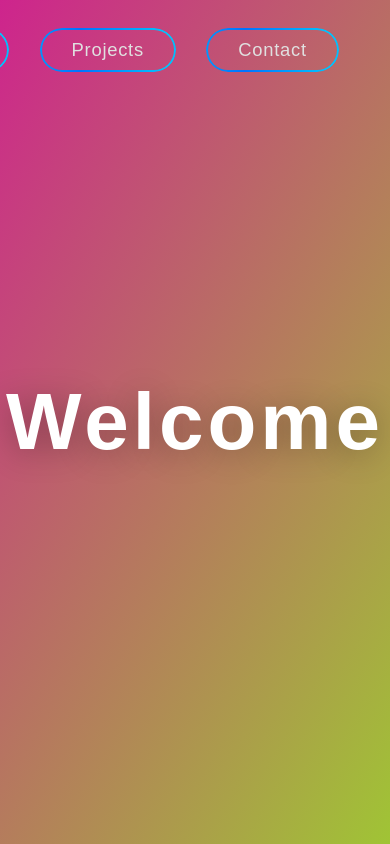
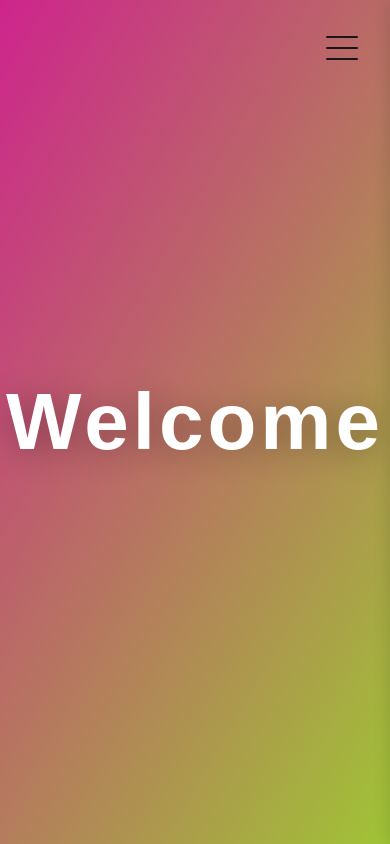
Before and after one commit to ZakNilsen/Zak-Website, a Next.js app: page /Home in a window 390 px wide. Built offline with nearby package versions, Linux system fonts and the light colour scheme.

Commit message:
Setup mobile menu

```diff
--- a/app/Home/page.module.css
+++ b/app/Home/page.module.css
@@ -1,25 +1,11 @@
 
 .fullscreenBg {
-	position: fixed;
-	top: 0;
-	left: 0;
 	width: 100vw;
 	height: 100vh;
-	z-index: 0;
 	overflow: hidden;
 	background: linear-gradient(120deg, #ce248d 0%, #a0c435 100%);
-	animation: bgMove 5s ease-in-out infinite alternate;
 	display: flex;
 	flex-direction: column;
-}
-
-@keyframes bgMove {
-	0% {
-		background-position: 0% 50%;
-	}
-	100% {
-		background-position: 100% 50%;
-	}
 }
 
 .centeredWelcome {
@@ -27,7 +13,6 @@
 	display: flex;
 	align-items: center;
 	justify-content: center;
-	z-index: 1;
 }
 
 .welcomeText {
--- /dev/null
+++ b/app/MobileMenu/mobile-menu.module.css
@@ -0,0 +1,99 @@
+.hamburgerMenuContainer {
+    position: relative;
+    z-index: 10020; /* Ensure it's above other content */
+}
+
+.hamburgerIcon {
+    position: fixed;
+    top: 2rem;
+    right: 2rem;
+    z-index: 10003; /* Above other content */
+    width: 32px;
+    height: 32px;
+    background: transparent;
+    border: none;
+    cursor: pointer;
+    padding: 0;
+    display: flex;
+    flex-direction: column;
+    justify-content: space-around;
+    pointer-events: all;
+}
+
+/* Hamburger lines */
+.hamburgerIcon .line {
+    width: 100%;
+    height: 2px;
+    background: var(--main-text);
+    border-radius: 1px;
+    transition: transform .3s ease, opacity .3s ease;
+    transform-origin: center;
+}
+.hamburgerIcon .line.open:nth-child(1) {
+    transform: rotate(45deg) translateY(15px);
+}
+.hamburgerIcon .line.open:nth-child(2) {
+    opacity: 0;
+}
+.hamburgerIcon .line.open:nth-child(3) {
+    transform: rotate(-45deg) translateY(-15px);
+}
+
+.sideOverlay {
+    position: fixed;
+    top: 0;
+    right: 0;
+    height: 100vh;
+    width: 100vw;
+    background: var(--background);
+    box-shadow: -2px 0 16px rgba(0,0,0,0.12);
+    z-index: 1001;
+    overflow-x: hidden;
+    transform: translateX(100%);
+    transition: transform 0.35s cubic-bezier(.4,0,.2,1);
+}
+
+.sideOverlay.open {
+    transform: translateX(0);
+}
+
+.closeIcon {
+  position: absolute;
+  top: 15px;
+  right: 15px;
+  background: none;
+  border: none;
+  font-size: 2rem;
+  cursor: pointer;
+  color: #333;
+}
+
+.menuItemsContainer {
+    height: 100%;
+    display: flex;
+    align-items: center;
+    justify-content: center;
+    padding: 2rem;
+    margin-left: auto;
+    margin-right: auto;
+}
+
+.menuItems {
+    text-align: center;
+    font-size: 2.5rem;
+    list-style: none;
+    display: flex;
+    flex-direction: column;
+    gap: 2rem;
+}
+
+.menuItems li {
+    margin-bottom: 5px;
+}
+
+.menuItems a {
+    text-decoration: none;
+    color: var(--main-text);
+    display: block;
+    padding: 5px;
+}
--- /dev/null
+++ b/app/MobileMenu/mobileMenu.tsx
@@ -0,0 +1,42 @@
+import { useState } from 'react';
+import styles from "./mobile-menu.module.css";
+import Link from 'next/link'; // For Next.js navigation
+
+const HamburgerMenu = () => {
+  const [isOpen, setIsOpen] = useState(false);
+
+  const toggleMenu = () => {
+    setIsOpen(!isOpen);
+  };
+
+  return (
+    <div className={styles.hamburgerMenuContainer}>
+      <button className={styles.hamburgerIcon} onClick={toggleMenu} aria-label="Open navigation menu">
+        <div className={`${styles.line} ${isOpen ? styles.open : ''}`}></div>
+        <div className={`${styles.line} ${isOpen ? styles.open : ''}`}></div>
+        <div className={`${styles.line} ${isOpen ? styles.open : ''}`}></div>
+      </button>
+
+      <div className={`${styles.sideOverlay} ${isOpen ? styles.open : ''}`}>
+        <nav className={styles.menuItemsContainer}>
+          <ul className={styles.menuItems}>
+            <li>
+              <Link href="/">Home</Link>
+            </li>
+            <li>
+              <Link href="/about">About</Link>
+            </li>
+            <li>
+              <Link href="/projects">Projects</Link>
+            </li>
+            <li>
+              <Link href="/contact">Contact</Link>
+            </li>
+          </ul>
+        </nav>
+      </div>
+    </div>
+  );
+};
+
+export default HamburgerMenu;
--- a/app/Navigation/navigation.module.css
+++ b/app/Navigation/navigation.module.css
@@ -1,3 +1,12 @@
+.navigationContainer {
+    position: fixed;
+    top: 0;
+    left: 0;
+    width: 100%;
+    z-index: 100;
+    pointer-events: none;
+}
+
 .topNav {
   position: absolute;
   top: 0;
@@ -10,6 +19,12 @@
   gap: 2.5rem;
   background: transparent;
   z-index: 10;
+}
+
+@media (max-width: 700px) {
+  .topNav {
+    display: none;
+  }
 }
 
 .navLink {
@@ -27,6 +42,12 @@
   letter-spacing: 0.04em;
   overflow: visible;
   z-index: 1;
+  transition: color 0.3s cubic-bezier(.4,0,.2,1),
+    background 0.5s cubic-bezier(.4,0,.2,1),
+    -webkit-text-fill-color 0.5s cubic-bezier(.4,0,.2,1),
+    background-position 0.5s cubic-bezier(.4,0,.2,1),
+    background-size 0.5s cubic-bezier(.4,0,.2,1),
+    transform 0.3s cubic-bezier(.4,0,.2,1);
 }
 
 .navLink::before {
@@ -43,9 +64,6 @@
   background-size: 200% 100%;
   animation: borderMove 2.5s linear infinite;
   border: 2.5px solid transparent;
-    mask:
-        linear-gradient(#fff 0 0) content-box,
-        linear-gradient(#fff 0 0);
   -webkit-mask:
     linear-gradient(#fff 0 0) content-box,
     linear-gradient(#fff 0 0);
@@ -62,10 +80,6 @@
   }
 }
 
-.navLink {
-	transition: color 0.2s, transform 0.2s;
-}
-
 .navLink:hover, .navLink:focus {
   color: #fff;
   background: linear-gradient(90deg, #ff512f, #e040fb, #a18cd1, #43cea2, #00c6ff, #0072ff);
@@ -77,6 +91,7 @@
   background-clip: text;
   transform: scale(1.08);
 }
+
 .navLink:hover::before, .navLink:focus::before {
   background: linear-gradient(90deg, #ff512f, #e040fb, #a18cd1, #43cea2, #00c6ff, #0072ff);
   background-size: 200% 100%;
--- a/app/Navigation/navigation.tsx
+++ b/app/Navigation/navigation.tsx
@@ -1,11 +1,32 @@
+"use client";
+
 import styles from "./navigation.module.css";
+import dynamic from "next/dynamic";
+import { useEffect, useState } from "react";
+
+const HamburgerMenu = dynamic(() => import("../MobileMenu/mobileMenu"), { ssr: false });
 
 export default function Navigation() {
+    const [isMobile, setIsMobile] = useState(false);
+
+    useEffect(() => {
+      const checkMobile = () => setIsMobile(window.innerWidth <= 700);
+      checkMobile();
+      window.addEventListener("resize", checkMobile);
+      return () => window.removeEventListener("resize", checkMobile);
+    }, []);
+
     return (
+        <div className={styles.navigationContainer}>
+          {!isMobile && (
             <nav className={styles.topNav}>
+              <a href="/" className={styles.navLink}>Home</a>
               <a href="/about" className={styles.navLink}>About</a>
               <a href="/projects" className={styles.navLink}>Projects</a>
               <a href="/contact" className={styles.navLink}>Contact</a>
             </nav>
+          )}
+          {isMobile && <HamburgerMenu />}
+        </div>
     );
 }
--- a/app/globals.css
+++ b/app/globals.css
@@ -1,12 +1,20 @@
 :root {
     --background: #ffffff;
     --foreground: #171717;
+    --main-text: #171717;
+    --secondary-text: #555555;
 }
 
 @media (prefers-color-scheme: dark) {
+    html {
+        color-scheme: dark;
+    }
+
     :root {
         --background: #0a0a0a;
         --foreground: #ededed;
+        --main-text: #e0e0e0;
+        --secondary-text: #a0a0a0;
     }
 }
 
@@ -34,9 +42,3 @@ a {
     color: inherit;
     text-decoration: none;
 }
-
-@media (prefers-color-scheme: dark) {
-  html {
-    color-scheme: dark;
-  }
-}
```
Lines whose indentation alone changed are shown as unchanged.
